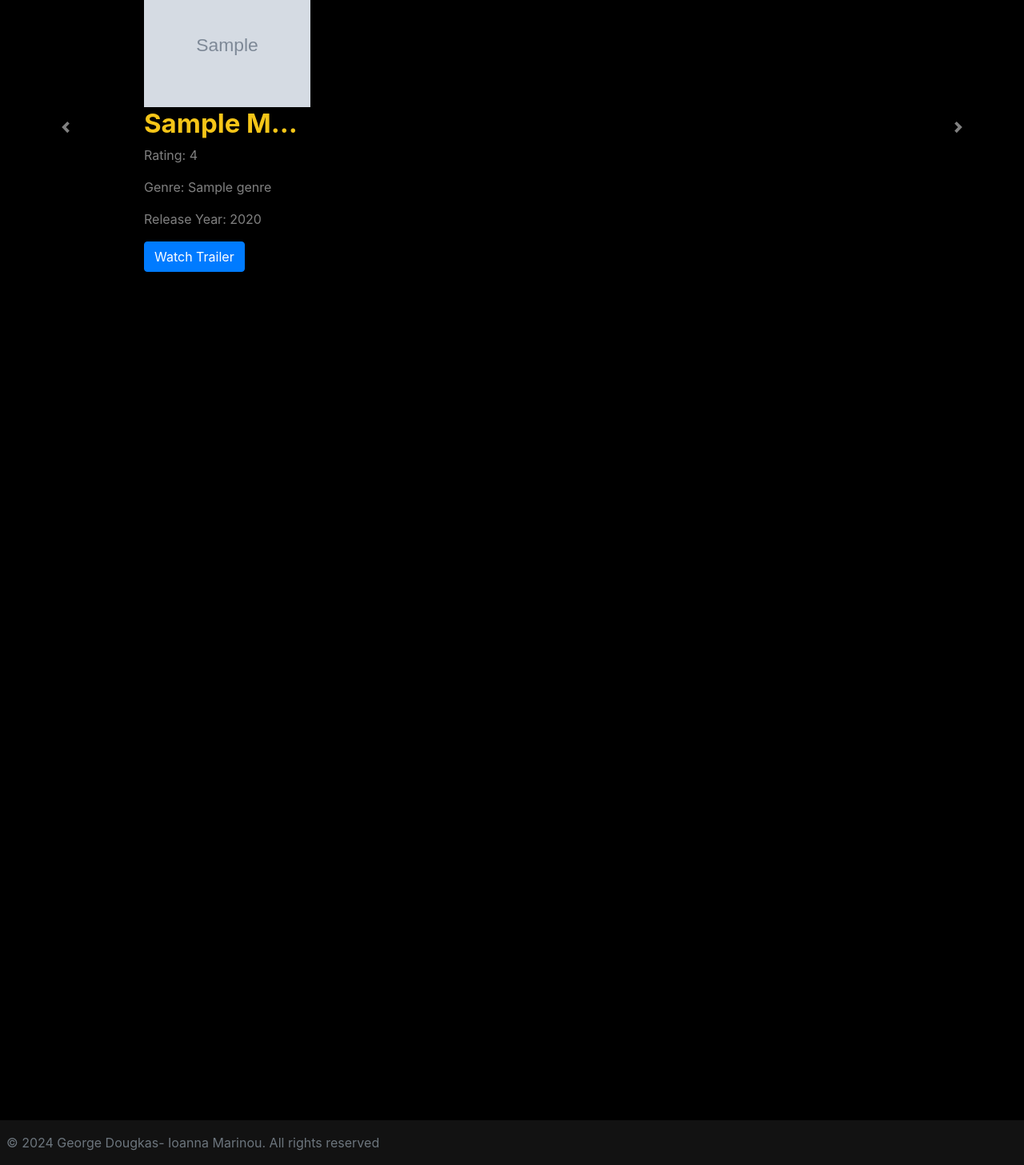
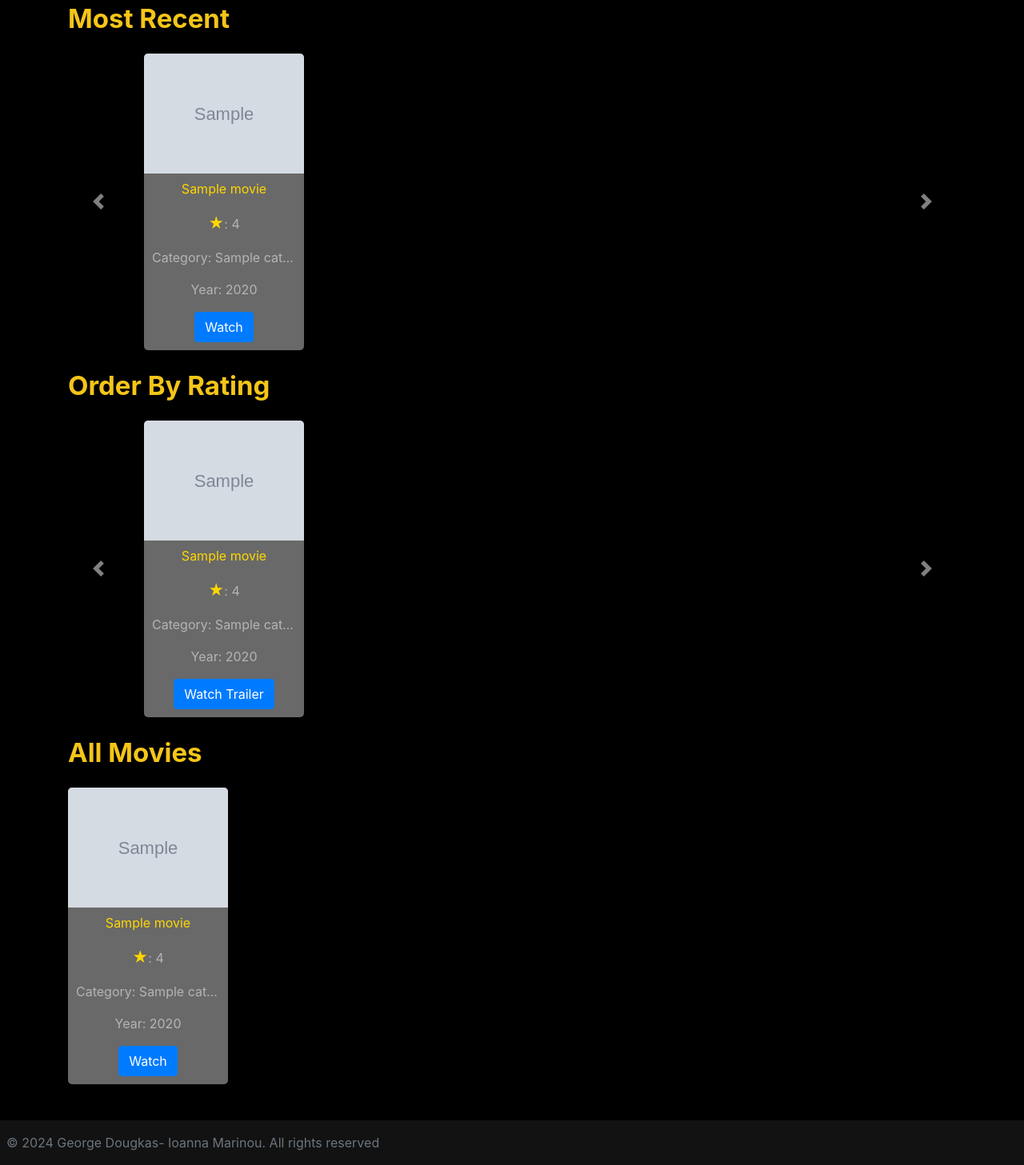
Before and after one commit to GiwrgosDougkas/moviesApp, a Django app: template templates/mainApp/movie_list.html in a window 1280 px wide. Shown: the part 394-1851 px from the top of the page at 80% size. Run offline with Django 3.2, Linux system fonts and the light colour scheme; the template is opened without the code that fills it: most values are stand-ins (such as "Sample title", 1, 10 or a date in 2020); grey boxes marked "Sample" are stand-in pictures; some libraries are stand-ins or nearby versions.

Commit message:
movie detail and more movies in main page

```diff
--- a/mainApp/urls.py
+++ b/mainApp/urls.py
@@ -5,4 +5,5 @@ from . import views
 urlpatterns = [
     path('', views.post_list, name='post_list'),
     path('about_us', views.about_us, name='about_us'),
+    path('movie_detail/<int:pk>/',views.movie_detail, name='movie_detail')
 ]
--- a/static/css/mainApp.css
+++ b/static/css/mainApp.css
@@ -2,11 +2,12 @@
     font-style: "Roboto", "Helvetica", "Ariel", sans-serif;
 }
 
-h4,p{
+h4, p {
     white-space: nowrap;
     overflow: hidden;
     text-overflow: ellipsis;
 }
+
 body {
     background: #000000 !important;
     overflow: hidden;
@@ -31,13 +32,13 @@ body {
 
 .custom-select-size {
     min-width: 50px;
-    border-top-right-radius: unset!important;
-    border-bottom-right-radius: unset!important;
+    border-top-right-radius: unset !important;
+    border-bottom-right-radius: unset !important;
 }
 
 .search-input {
-    border-top-left-radius: unset!important;
-    border-bottom-left-radius: unset!important;
+    border-top-left-radius: unset !important;
+    border-bottom-left-radius: unset !important;
 }
 
 .custom-select-size option {
@@ -103,15 +104,16 @@ h2 {
 }
 
 h4 {
-    color:#28a745;
+    color: #28a745;
 }
+
 p {
     color: rgba(255, 255, 255, .5)
 }
 
 .content {
-        overflow-y: auto;
-        max-height: calc(100vh - 115px);
+    overflow-y: auto;
+    max-height: calc(100vh - 115px);
 }
 
 .carousel-button {
@@ -120,13 +122,63 @@ p {
 }
 
 .carousel-control-next {
-    right: 5px!important;
+    right: 5px !important;
+    width: 100% !important;
 }
 
 .carousel-control-prev {
-    left: 5px!important;
+    left: 5px !important;
+    width: 100% !important;
 }
 
-.movies-col{
-    max-width: 25%!important;
+.movies-col {
+
 }
+
+.grid {
+      grid-template-columns: repeat(auto-fit, minmax(200px, 1fr));
+
+    display: grid;
+    gap: 20px;
+}
+
+.grid-item {
+    background-color: dimgrey; /* Set your desired background color */
+    border-radius: 5px;
+    box-shadow: 0 4px 8px rgba(0, 0, 0, 0.1);
+    text-align: center;
+    width: 200px !important;
+}
+
+.movie-img {
+    width: 100%;
+    border-top-left-radius: 5px;
+    border-top-right-radius: 5px;
+    height: 150px !important;
+}
+
+.movie-details {
+    padding: 10px;
+}
+
+
+.rating,
+.genre,
+.release-year {
+
+}
+
+.movie-title {
+    display: block;
+    overflow: hidden;
+    text-overflow: ellipsis;
+    line-height: 1.2em;
+    height: 2.4em;
+    white-space: normal;
+    color: #ffd700 !important;
+}
+
+.start {
+    color: #ffd700;
+    font-size: 1.2em;
+}
--- a/templates/mainApp/movie_list.html
+++ b/templates/mainApp/movie_list.html
@@ -4,7 +4,7 @@
     <div class="mb-5">
         <div id="movie-nav" data-target="#movie-navbar">
             <div class="container">
-                <h4 class="title" id="trailer">Trailer</h4>
+                <h4 class="title" id="trailer">Recommended</h4>
                 <div class="row trailer-wrapper">
                     <div class="col-sm-4 trailer-img-wrapper">
                         <img class="trailer-img img-fluid" src="https://wallpapercave.com/wp/wp5097093.jpg"
@@ -25,8 +25,14 @@
             </div>
         </div>
 
-        <div class="container">
-            <div class="row">
+        <div class="container mt-4 ">
+            <div class="row mb-4">
+                <div class="col title ">
+                    Most recent
+                </div>
+            </div>
+
+            <div class="row mb-4">
                 <div class="col-1 align-items-center">
                     <a class="carousel-control-prev" href="#movieCarousel" role="button" data-slide="prev">
                         <span class="carousel-control-prev-icon" aria-hidden="true"></span>
@@ -36,24 +42,22 @@
                 <div class="col-10">
                     <div id="movieCarousel" class="carousel slide" data-ride="carousel">
                         <div class="carousel-inner">
-                            {% for movie_group in movies %}
+                            {% for movie_group in movies_year %}
                                 <div class="carousel-item {% if forloop.first %}active{% endif %}">
-                                    <div class="row">
+                                    <div class="grid">
                                         {% for movie in movie_group %}
                                             {% if movie %}
-                                                <div class="col-md-4 movies-col">
-                                                    <div class="movie-card">
-                                                        <img class="movie-img img-fluid" src="{{ movie.poster }}"
-                                                             alt="{{ movie.title }}"/>
-                                                        <div class="movie-details">
-                                                            <h4 class="title">{{ movie.title }}</h4>
-                                                            <p class="rating">Rating: {{ movie.rating }}</p>
-                                                            <p class="genre">Genre: {{ movie.genre }}</p>
-                                                            <p class="release-year">Release
-                                                                Year: {{ movie.release_year }}</p>
-                                                            <a class="btn btn-primary" href="{{ movie.trailer }}">Watch
-                                                                Trailer</a>
-                                                        </div>
+                                                <div class="grid-item movies-col">
+                                                    <img class="movie-img img-fluid" src="{{ movie.image.url }}"
+                                                         alt="{{ movie.title }}"/>
+                                                    <div class="movie-details">
+                                                        <span class="movie-title">{{ movie.title }}</span>
+                                                        <p class="rating"><span
+                                                                class="start">&#9733;</span>: {{ movie.rating }}</p>
+                                                        <p class="genre">Category: {{ movie.category }}</p>
+                                                        <p class="release-year">Year: {{ movie.year }}</p>
+                                                        <a class="btn btn-primary text-center"
+                                                          href="{% url 'movie_detail' pk=movie.pk %}">Watch</a>
                                                     </div>
                                                 </div>
                                             {% endif %}
@@ -72,5 +76,83 @@
                 </div>
             </div>
         </div>
+        <div class="container mt-4 ">
+            <div class="row mb-4">
+                <div class="col title ">
+                    Order by rating
+                </div>
+            </div>
+
+            <div class="row mb-4">
+                <div class="col-1 align-items-center">
+                    <a class="carousel-control-prev" href="#movieCarousel1" role="button" data-slide="prev">
+                        <span class="carousel-control-prev-icon" aria-hidden="true"></span>
+                        <span class="sr-only">Previous</span>
+                    </a>
+                </div>
+                <div class="col-10">
+                    <div id="movieCarousel1" class="carousel slide" data-ride="carousel">
+                        <div class="carousel-inner">
+                            {% for movie_group in movies_rating %}
+                                <div class="carousel-item {% if forloop.first %}active{% endif %}">
+                                    <div class="grid">
+                                        {% for movie in movie_group %}
+                                            {% if movie %}
+                                                <div class="grid-item movies-col">
+                                                    <img class="movie-img img-fluid" src="{{ movie.image.url }}"
+                                                         alt="{{ movie.title }}"/>
+                                                    <div class="movie-details">
+                                                        <span class="movie-title">{{ movie.title }}</span>
+                                                        <p class="rating"><span
+                                                                class="start">&#9733;</span>: {{ movie.rating }}</p>
+                                                        <p class="genre">Category: {{ movie.category }}</p>
+                                                        <p class="release-year">Year: {{ movie.year }}</p>
+                                                        <a class="btn btn-primary text-center"
+                                                           href="{{ movie.trailer }}">Watch
+                                                            Trailer</a>
+                                                    </div>
+                                                </div>
+                                            {% endif %}
+                                        {% endfor %}
+                                    </div>
+                                </div>
+                            {% endfor %}
+                        </div>
+                    </div>
+                </div>
+                <div class="col-1 align-items-center">
+                    <a class="carousel-control-next" href="#movieCarousel1" role="button" data-slide="next">
+                        <span class="carousel-control-next-icon" aria-hidden="true"></span>
+                        <span class="sr-only">Next</span>
+                    </a>
+                </div>
+            </div>
+        </div>
+        <div class="container mt-4 ">
+            <div class="row mb-4">
+                <div class="col title ">
+                    All Movies
+                </div>
+            </div>
+            <div class="grid">
+                {% for movie in movies_all %}
+                    <div class="grid-item">
+                        <img class="movie-img img-fluid" src="{{ movie.image.url }}"
+                             alt="{{ movie.title }}"/>
+                        <div class="movie-details">
+                            <a  class="movie-title" href="{% url 'movie_detail' pk=movie.pk %}">{{ movie.title }}</a>
+                            <p class="rating"><span
+                                    class="start">&#9733;</span>: {{ movie.rating }}</p>
+                            <p class="genre">Category: {{ movie.category }}</p>
+                            <p class="release-year">Year: {{ movie.year }}</p>
+                            <a class="btn btn-primary text-center"
+                               href="{% url 'movie_detail' pk=movie.pk %}">Watch</a>
+                        </div>
+                    </div>
+                {% endfor %}
+            </div>
+        </div>
+    </div>
+    </div>
     </div>
 {% endblock content %}
```
Also changed, not shown: mainApp/views.py (+9 -4 lines), templates/mainApp/about_us.html (+4 -3 lines), templates/mainApp/movie_detail.html (added, +33 -0 lines), db.sqlite3.
